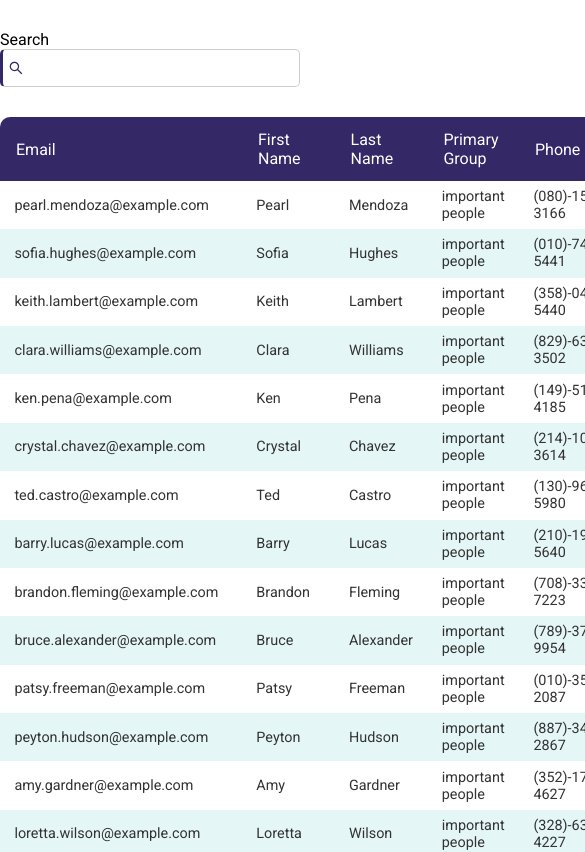
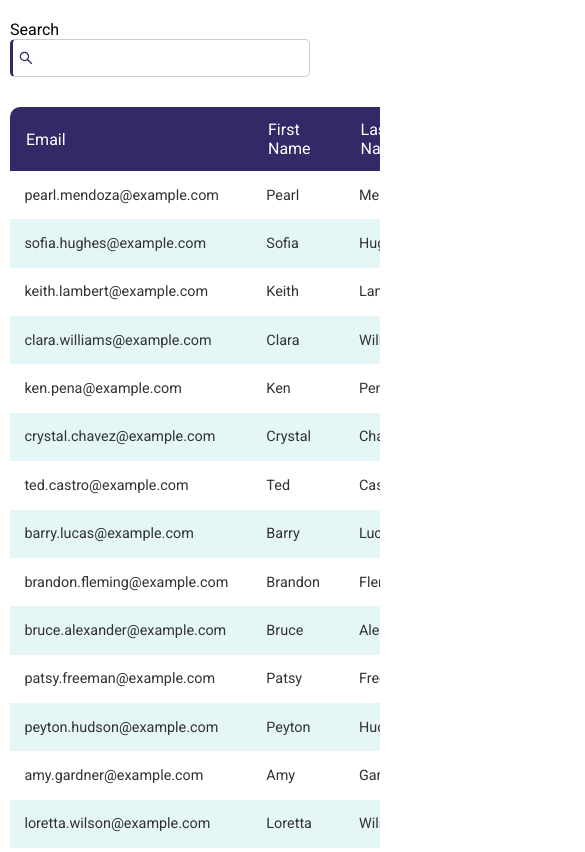
Before and after one commit to NicolaiHygino/students-voxy, a React (Create React App) app: page / in a window 390 px wide. Shown: the top 852 px of the page, 585 px wide, since content can reach past the window. Built offline with nearby package versions, Linux system fonts and the light colour scheme.

Commit message:
style (App): making it responsive

```diff
--- a/src/App.js
+++ b/src/App.js
@@ -6,7 +6,9 @@ import styled from 'styled-components';
 
 const Content = styled.section`
   max-width: 1000px;
-  margin: 30px auto;
+  width: 100%;
+  padding: 10px;
+  margin: 10px auto;
 `;
 
 function App() {
--- a/src/components/Table/index.js
+++ b/src/components/Table/index.js
@@ -1,5 +1,5 @@
 import React from 'react';
-import { StyledTable } from './style';
+import { StyledTable, TableWrapper } from './style';
 import { AiOutlineArrowUp, AiOutlineArrowDown } from 'react-icons/ai';
 
 const StudentRow = ({
@@ -21,6 +21,7 @@ const StudentRow = ({
 
 const Table = ({ students, reverse, setReverse }) => {
   return (
+    <TableWrapper>
       <StyledTable>
         <thead>
           <tr>
@@ -41,6 +42,7 @@ const Table = ({ students, reverse, setReverse }) => {
           )}
         </tbody>
       </StyledTable>
+    </TableWrapper>
   );
 };
 
--- a/src/components/Table/style.js
+++ b/src/components/Table/style.js
@@ -1,4 +1,8 @@
 import styled from 'styled-components';
+
+export const TableWrapper = styled.div`
+  overflow: scroll;
+`;
 
 export const StyledTable = styled.table`
   border-collapse: collapse;
```
Lines whose indentation alone changed are shown as unchanged.
